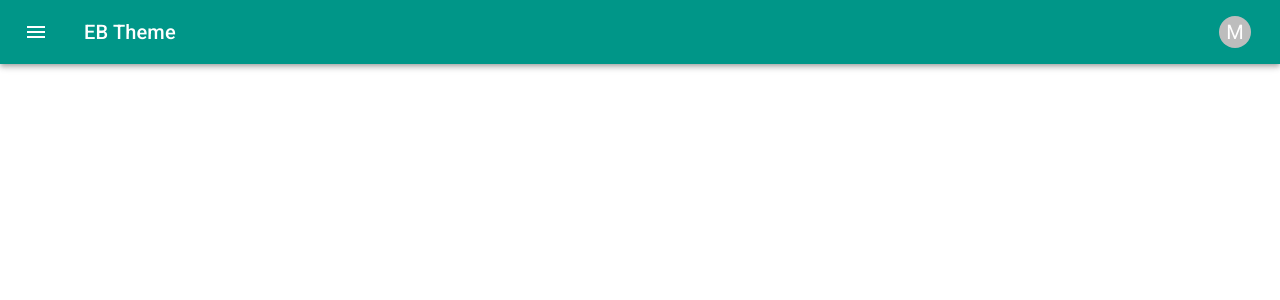
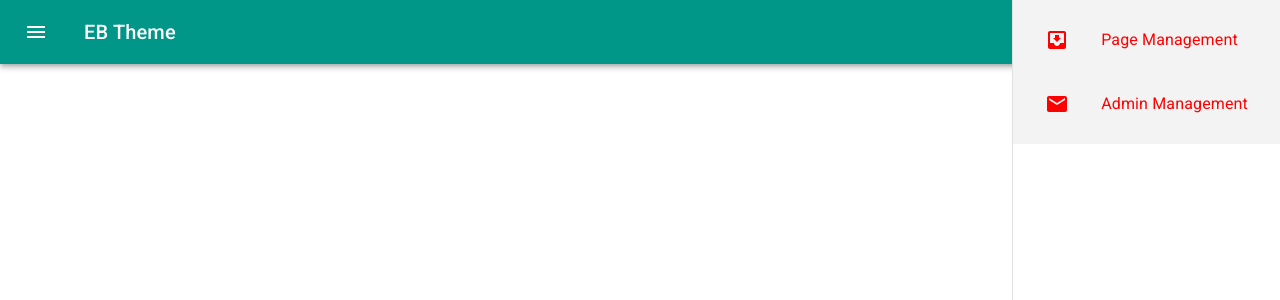
Before and after one commit to buzzracharyeah-rejan/eb_theme, a React (Create React App) app: page /dashboard/adminManagement in a window 1280 px wide. Both pictures are taken after a click on the button "menu". Shown: the top 300 px of the page. Built offline with nearby package versions, Linux system fonts and the light colour scheme.

Commit message:
setup structure for sidebar

```diff
--- a/src/context/AppContext.js
+++ b/src/context/AppBarContext.js
@@ -23,7 +23,7 @@ const AppBarProvider = ({ children }) => {
   };
 
   return (
-    <AppBarContext.Provider value={{ anchorEl, setAnchorEl, handleClick, handleClose, open, toggleSidebar}}>
+    <AppBarContext.Provider value={{ anchorEl, setAnchorEl, handleClick, handleClose, open, sidebarOpen, toggleSidebar}}>
       {children}
     </AppBarContext.Provider>
   );
--- a/src/layouts/AppBar/Menu/index.jsx
+++ b/src/layouts/AppBar/Menu/index.jsx
@@ -1,7 +1,7 @@
 import React, {useState, useContext} from 'react'
 import { Logout, PersonAdd, Settings } from '@mui/icons-material';
 import { Avatar, ListItemIcon, Menu, MenuItem } from '@mui/material';
-import { AppBarContext } from '../../../context/AppContext';
+import { AppBarContext } from '../../../context/AppBarContext';
 
 
 const settings = [
--- a/src/layouts/AppBar/index.js
+++ b/src/layouts/AppBar/index.js
@@ -25,7 +25,7 @@ import {
 import { styled } from '@mui/system';
 
 import AppMenu from './Menu';
-import { AppBarContext } from '../../context/AppContext';
+import { AppBarContext } from '../../context/AppBarContext';
 
 const LoginButton = styled(({ ...otherProps }) => <Button {...otherProps} />)`
   background-color: #f3f3f3;
--- /dev/null
+++ b/src/layouts/Drawer/Drawer.styles.js
@@ -0,0 +1,29 @@
+import {Drawer, List, ListItem, ListItemIcon, ListItemText, ListItemButton, styled} from '@mui/material';
+
+export const SideMenu = styled(({...otherProps}) => <Drawer {...otherProps} />)`
+position: relative;
+top: 20;
+`
+
+export const AppList = styled(({...otherProps}) => <List {...otherProps} />)`
+background-color: #f3f3f3;
+
+`
+
+export const AppListItem = styled(({...otherProps}) => <ListItem {...otherProps} />)`
+background-color: #f3f3f3;
+
+`
+
+export const AppListButton = styled(({...otherProps}) => <ListItemButton {...otherProps} />)`
+background-color: #f3f3f4;
+
+`
+
+export const AppListIcon = styled(({...otherProps}) => <ListItemIcon {...otherProps} />)`
+color: red;
+`
+
+export const AppListText = styled(({...otherProps}) => <ListItemText {...otherProps} />)`
+color: red;
+`
--- /dev/null
+++ b/src/layouts/Drawer/index.jsx
@@ -0,0 +1,41 @@
+import React, { useContext } from 'react'
+import { useNavigate } from 'react-router-dom';
+
+import InboxIcon from '@mui/icons-material/MoveToInbox';
+import MailIcon from '@mui/icons-material/Mail'
+import { AppBarContext } from '../../context/AppBarContext';
+import { AppList, AppListButton, AppListIcon, AppListItem, AppListText, SideMenu } from './Drawer.styles';
+
+
+
+
+const ItemsList = [
+  {icon: <InboxIcon />, text: 'Page Management', path: '/dashboard/pageManagement'},
+  {icon: <MailIcon/>, text: 'Admin Management', path: '/dashboard/adminManagement'},
+]
+
+const AppDrawer = () => {
+  const {sidebarOpen} = useContext(AppBarContext);
+  const navigate = useNavigate();
+  return (
+    <div sx={{position:'relative'}}>
+    <SideMenu variant='persistent' anchor='right' open={sidebarOpen}>
+       <AppList>
+         {ItemsList.map(({icon, text, path}) => (
+            <AppListItem key={text}>
+              <AppListButton onClick={() => navigate(path)}>
+                <AppListIcon>
+                  {icon}
+                </AppListIcon>
+                <AppListText primary={text} />
+              </AppListButton>
+            </AppListItem>
+          ))}
+        </AppList>
+    </SideMenu>
+    </div>
+
+  )
+}
+
+export default AppDrawer
--- a/src/layouts/SidebarLayout/index.jsx
+++ /dev/null
@@ -1,9 +0,0 @@
-import React from 'react'
-
-const AppSidebar = () => {
-  return (
-    <div>AppSidebar</div>
-  )
-}
-
-export default AppSidebar
--- a/src/layouts/index.jsx
+++ b/src/layouts/index.jsx
@@ -1,18 +1,22 @@
 import React from 'react';
-import Sidebar from './SidebarLayout';
-import { styled } from '@mui/system';
+import Sidebar from './Drawer';
 
 import AppBar from './AppBar';
-import AppBarProvider from '../context/AppContext';
+import AppBarProvider from '../context/AppBarContext';
+import { styled } from '@mui/material';
+
+const LayoutWrapper = styled('div')`
+`;
 
 const BaseLayout = ({ children }) => {
   return (
-    <>
-      <AppBarProvider>
+    <AppBarProvider>
+      <LayoutWrapper>
         <AppBar />
-      </AppBarProvider>
-      {children}
-    </>
+        <Sidebar />
+        {children}
+      </LayoutWrapper>
+    </AppBarProvider>
   );
 };
 
```
